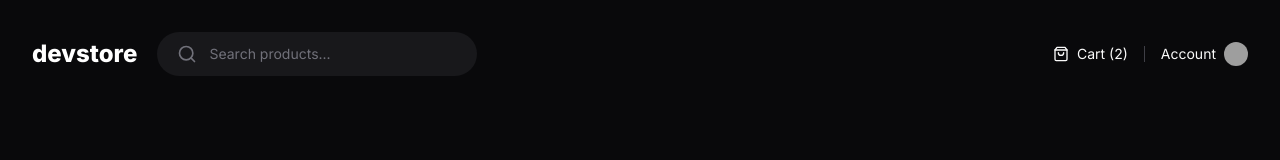
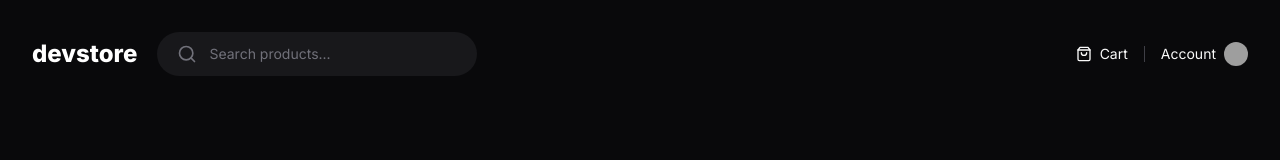
Before and after one commit to julianosill/next-fundamentals, a Next.js app: page /product/moletom-never-stop-learning in a window 1280 px wide. Shown: the top 160 px of the page. Built offline with nearby package versions, Linux system fonts and the light colour scheme; no server answers; grey boxes are pictures that could not be loaded.

Commit message:
feat(cart): create context for cart items

```diff
--- a/src/app/(store)/layout.tsx
+++ b/src/app/(store)/layout.tsx
@@ -1,12 +1,15 @@
 import { ReactNode } from 'react'
 
 import { Header } from '@/components/header'
+import { CartProvider } from '@/contexts/cart-context'
 
 export default function StoreLayout({ children }: { children: ReactNode }) {
   return (
-    <div className="mx-auto grid min-h-screen w-full max-w-[1440px] grid-rows-app gap-5 p-8">
-      <Header />
-      {children}
-    </div>
+    <CartProvider>
+      <div className="mx-auto grid min-h-screen w-full max-w-[1440px] grid-rows-app gap-5 p-8">
+        <Header />
+        {children}
+      </div>
+    </CartProvider>
   )
 }
--- a/src/app/(store)/product/[slug]/page.tsx
+++ b/src/app/(store)/product/[slug]/page.tsx
@@ -1,7 +1,7 @@
-import { ShoppingBag } from 'lucide-react'
 import { Metadata } from 'next'
 import Image from 'next/image'
 
+import { AddToCartButton } from '@/components/add-to-cart-button'
 import { api } from '@/data/api'
 import { IProduct } from '@/data/types/product'
 import { formatPrice } from '@/utils/format-price'
@@ -99,13 +99,7 @@ export default async function ProductPage({ params }: ProductProps) {
           </div>
         </div>
 
-        <button
-          type="button"
-          className="mt-8 flex h-12 items-center justify-center rounded-full bg-emerald-600 font-semibold text-white gap-2 hover:bg-emerald-500"
-        >
-          <ShoppingBag className="size-5" />
-          Add to cart
-        </button>
+        <AddToCartButton productId={product.id} />
       </div>
     </main>
   )
--- /dev/null
+++ b/src/components/add-to-cart-button.tsx
@@ -0,0 +1,28 @@
+'use client'
+
+import { ShoppingBag } from 'lucide-react'
+
+import { useCart } from '@/contexts/cart-context'
+
+export interface addToCartButtonProps {
+  productId: number
+}
+
+export function AddToCartButton({ productId }: addToCartButtonProps) {
+  const { addToCart } = useCart()
+
+  function handleAddToCart() {
+    addToCart(productId)
+  }
+
+  return (
+    <button
+      type="button"
+      onClick={handleAddToCart}
+      className="mt-8 flex h-12 items-center justify-center rounded-full bg-emerald-600 font-semibold text-white gap-2 hover:bg-emerald-500"
+    >
+      <ShoppingBag className="size-5" />
+      Add to cart
+    </button>
+  )
+}
--- /dev/null
+++ b/src/components/cart-widget.tsx
@@ -0,0 +1,18 @@
+'use client'
+
+import { ShoppingBag } from 'lucide-react'
+
+import { useCart } from '@/contexts/cart-context'
+
+export function CartWidget() {
+  const { items } = useCart()
+
+  return (
+    <div className="flex items-center gap-2">
+      <ShoppingBag className="size-4" />
+      <span className="text-sm">
+        Cart {items.length > 0 ? `(${items.length})` : null}
+      </span>
+    </div>
+  )
+}
--- a/src/components/header.tsx
+++ b/src/components/header.tsx
@@ -1,6 +1,8 @@
-import { Search, ShoppingBag } from 'lucide-react'
+import { Search } from 'lucide-react'
 import Image from 'next/image'
 import Link from 'next/link'
+
+import { CartWidget } from './cart-widget'
 
 export function Header() {
   return (
@@ -19,10 +21,7 @@ export function Header() {
         </form>
       </div>
       <div className="flex items-center gap-4">
-        <div className="flex items-center gap-2">
-          <ShoppingBag className="size-4" />
-          <span className="text-sm">Cart (2)</span>
-        </div>
+        <CartWidget />
 
         <div className="bg-zinc-700 w-px h-4" />
 
--- /dev/null
+++ b/src/contexts/cart-context.tsx
@@ -0,0 +1,44 @@
+'use client'
+
+import { createContext, ReactNode, useContext, useState } from 'react'
+
+interface ICartItem {
+  productId: number
+  quantity: number
+}
+
+interface CartContextType {
+  items: ICartItem[]
+  addToCart: (productId: number) => void
+}
+
+const CartContext = createContext({} as CartContextType)
+
+export function CartProvider({ children }: { children: ReactNode }) {
+  const [cartItems, setCartItems] = useState<ICartItem[]>([])
+
+  function addToCart(productId: number) {
+    setCartItems((state) => {
+      const productInCart = state.some((item) => item.productId === productId)
+
+      if (productInCart) {
+        return state.map((item) => {
+          if (item.productId === productId) {
+            return { ...item, quantity: item.quantity + 1 }
+          }
+          return item
+        })
+      }
+
+      return [...state, { productId, quantity: 1 }]
+    })
+  }
+
+  return (
+    <CartContext.Provider value={{ items: cartItems, addToCart }}>
+      {children}
+    </CartContext.Provider>
+  )
+}
+
+export const useCart = () => useContext(CartContext)
--- a/src/env.ts
+++ b/src/env.ts
@@ -1,6 +1,7 @@
 import { z } from 'zod'
 
 const envSchema = z.object({
+  APP_URL: z.string().url(),
   NEXT_PUBLIC_API_BASIC_URL: z.string().url(),
 })
 
```
